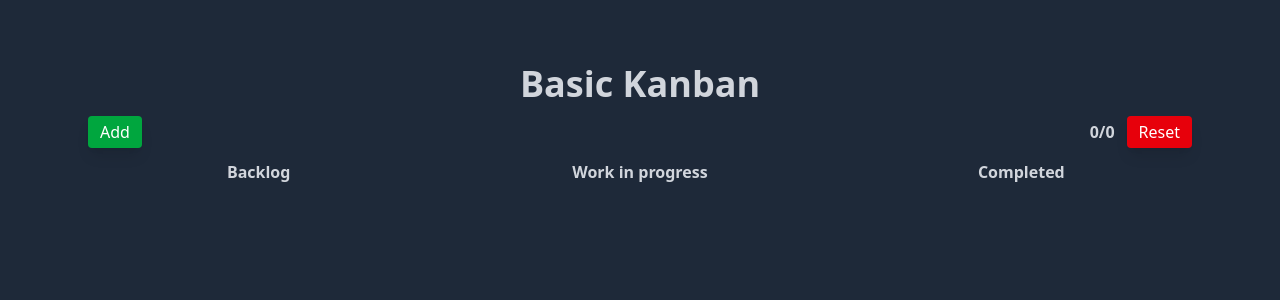
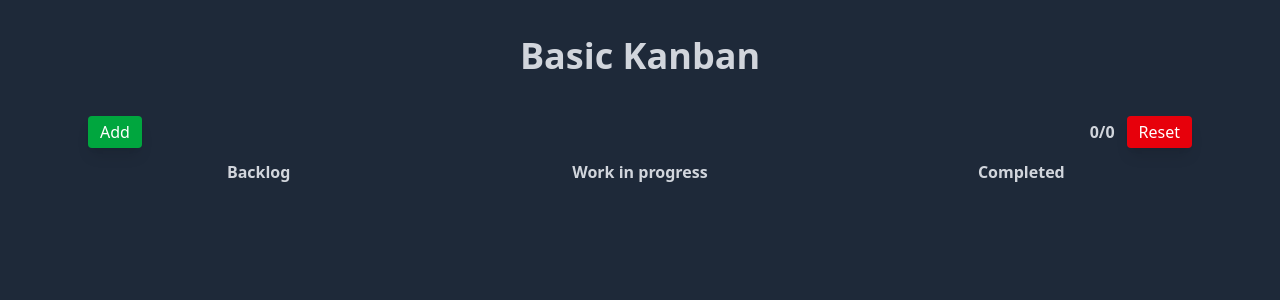
Before and after one commit to chrisjcoates/basic-kanban, a React (Vite) app: page / in a window 1280 px wide. Shown: the top 300 px of the page. Built offline with nearby package versions, Linux system fonts and the light colour scheme.

Commit message:
Adjust h1 margins

```diff
--- a/src/App.jsx
+++ b/src/App.jsx
@@ -109,8 +109,8 @@ const App = () => {
   };
 
   return (
-    <div className='max-w-6xl mx-auto mt-10 p-6'>
-      <h1 className='text-center mb-3 font-bold text-4xl text-gray-300'>
+    <div className='max-w-6xl mx-auto mt-3 p-6'>
+      <h1 className='text-center mb-10 font-bold text-4xl text-gray-300'>
         Basic Kanban
       </h1>
       <div className='flex justify-between'>
```
